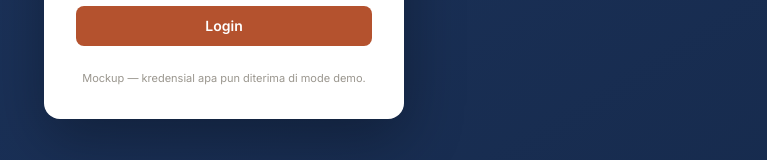
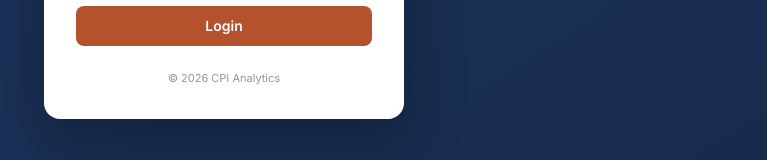
Before and after one commit to ibgithub/anvaia-analytics-bali, a React (Vite) app in the folder cpi-src/frontend/: page /login in a window 1280 px wide. Shown: the part 540-700 px from the top of the page, without its empty margins (416-1183 px from the left). Built offline with nearby package versions, Linux system fonts and the light colour scheme.

Commit message:
fix(login): remove mockup disclaimer text

```diff
--- a/cpi-src/frontend/src/app/pages/Login.tsx
+++ b/cpi-src/frontend/src/app/pages/Login.tsx
@@ -181,9 +181,7 @@ export function Login() {
         </form>
 
         <p className="text-center text-[11px] text-[#9A968E] mt-6">
-          {lang === 'id'
-            ? 'Mockup — kredensial apa pun diterima di mode demo.'
-            : 'Mockup — any credentials accepted in demo mode.'}
+          © 2026 CPI Analytics
         </p>
       </div>
     </div>
```
